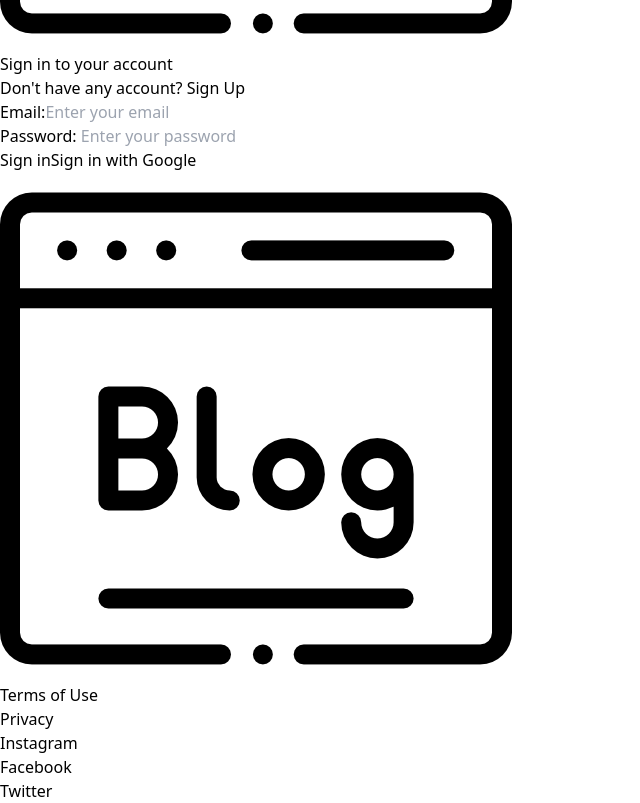
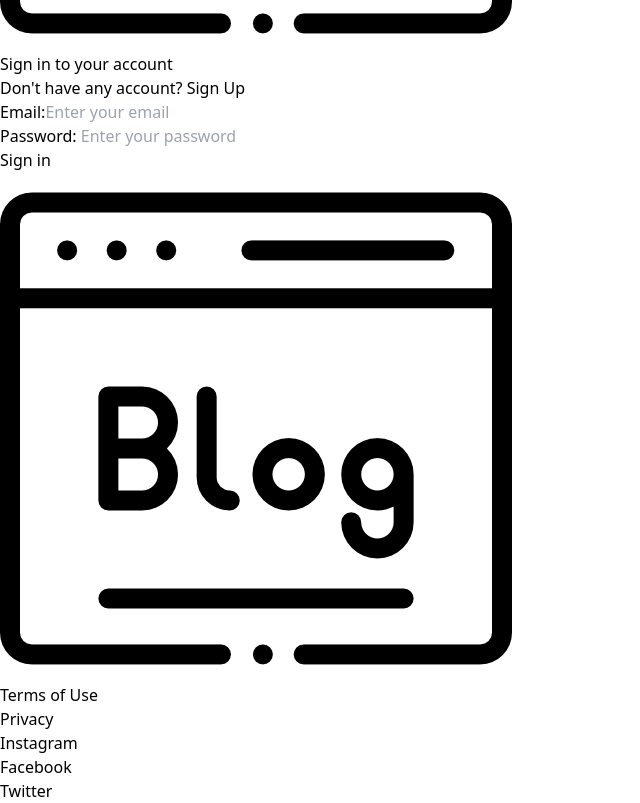
Before and after one commit to devansh-kc/blog-App, a React (Vite) app: page /login in a window 1280 px wide. Shown: the part 1066-1869 px from the top of the page, without its empty margins (0-640 px from the left). Built offline with nearby package versions, Linux system fonts and the light colour scheme; no server answers.

Commit message:
removed google oauth

```diff
--- a/src/Components/Login.jsx
+++ b/src/Components/Login.jsx
@@ -103,14 +103,6 @@ function Login() {
             >
               Sign in
             </Button>
-
-            <Button
-              type="submit"
-              className="w-full p-3 border hover:duration-200 "
-              onClick={loginWithGoogle}
-            >
-              Sign in with Google
-            </Button>
           </div>
         </form>
       </div>
```
